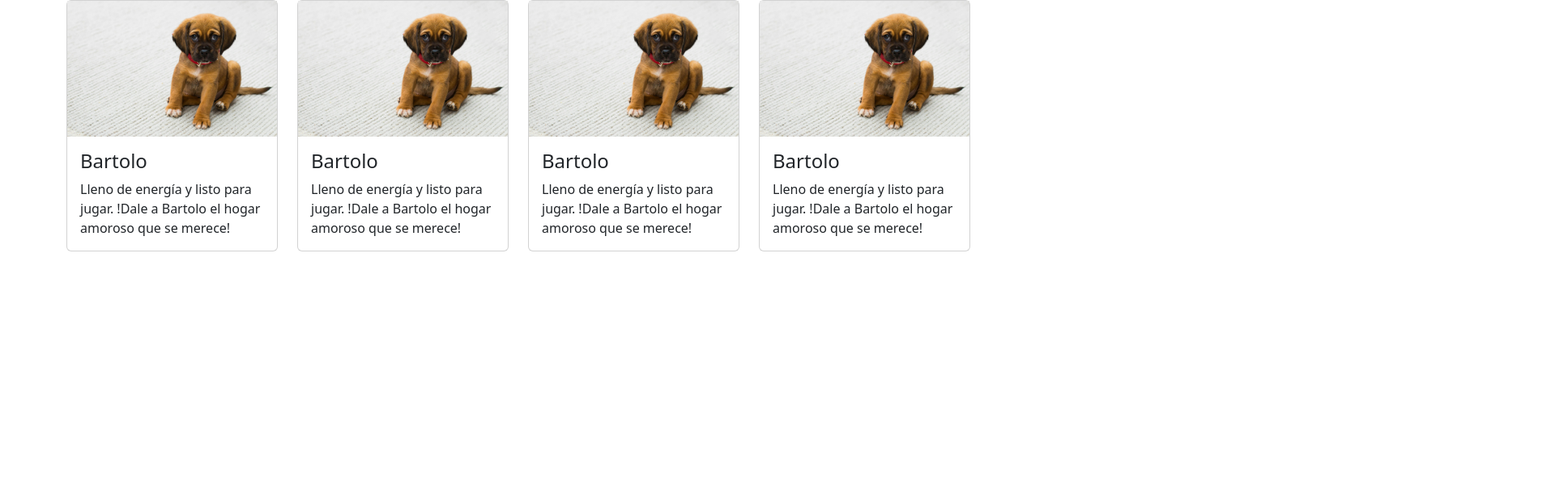
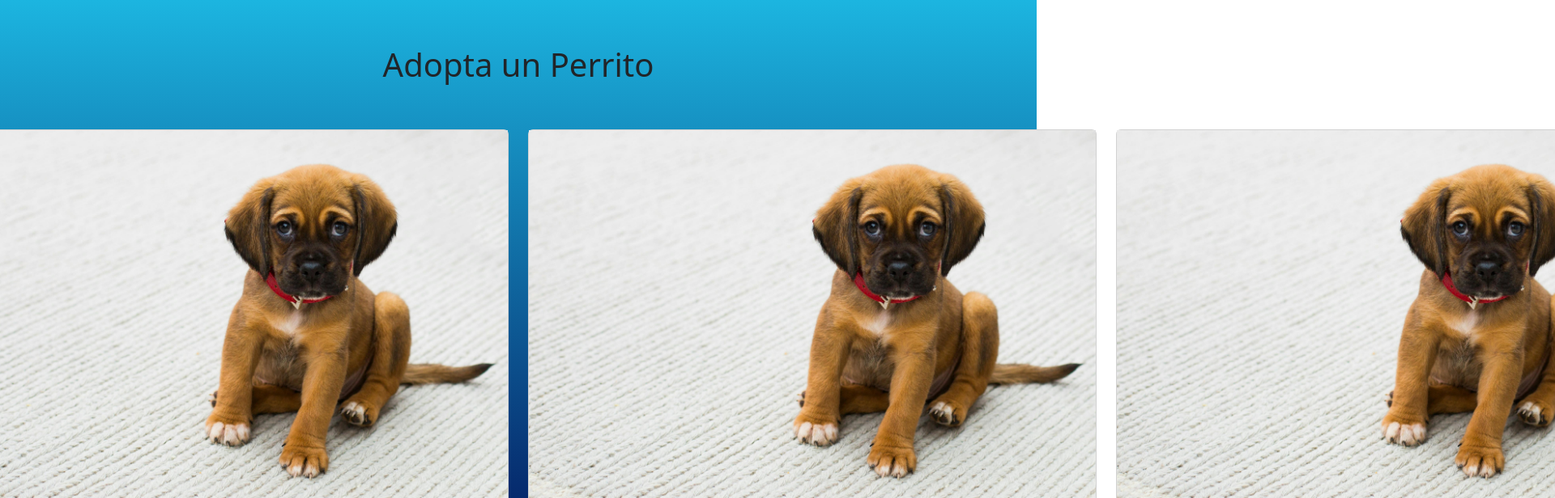
Before and after one commit to bernardpena/Adopta-un-Perrito, a React (Vite) app: page / in a window 1280 px wide. Shown: the top 616 px of the page at 81% size, 1920 px wide, since content can reach past the window. Built offline with nearby package versions, Linux system fonts and the light colour scheme.

Commit message:
posicionamiento de Cards

```diff
--- a/src/App.css
+++ b/src/App.css
@@ -0,0 +1,4 @@
+.App{
+    background: linear-gradient(180deg, #1CB5E0 0%, #000851 100%);
+
+}
--- a/src/App.jsx
+++ b/src/App.jsx
@@ -1,14 +1,16 @@
 
 import './App.css'
 import Cards from './componentes/Cards'
+import HeaderSuperior from './componentes/HeaderSuperior'
 
 function App() {
 
   return (
-    <>
+    <div className='App' >
+      <HeaderSuperior />
       <Cards />
 
-    </>
+    </div>
   )
 }
 
--- a/src/componentes/CardTarjeta.jsx
+++ b/src/componentes/CardTarjeta.jsx
@@ -9,6 +9,7 @@ export default function CardTarjeta() {
             <div className="card-body">
                 <h4 className="card-title">Bartolo</h4>
                 <p className="card-text">Lleno de energía y listo para jugar. !Dale a Bartolo el hogar amoroso que se merece!</p>
+                <a href="#" className="btn btn-primary">Go somewhere</a>
             </div>
         </div>
     );
--- a/src/componentes/Cards.jsx
+++ b/src/componentes/Cards.jsx
@@ -1,9 +1,9 @@
-import React from 'react'
+
 import CardTarjeta from "./CardTarjeta"
 
 export default function Cards() {
     return (
-        <div className="container">
+        <div className="container d-flex justify-content-center h-50">
             <div className="row">
                 <div className="col-md-3">
                     <CardTarjeta />
--- /dev/null
+++ b/src/componentes/HeaderSuperior.jsx
@@ -0,0 +1,14 @@
+import React from 'react'
+import "./style/HeaderSuperior.css"
+
+export default function HeaderSuperior() {
+    return (
+        <div>
+            <nav className="cabecera">
+                <div className="tituloCabecera">
+                    <ha className="titulo">Adopta un Perrito</ha>
+                </div>
+            </nav>
+        </div>
+    )
+}
--- /dev/null
+++ b/src/componentes/style/HeaderSuperior.css
@@ -0,0 +1,7 @@
+.tituloCabecera .titulo{
+    display: flex;
+    align-items: center;
+    justify-content: center;
+    font-size: 2.5rem;
+    padding: 50px;
+}
```
Also changed, not shown: src/componentes/style/Cards.css (added).
